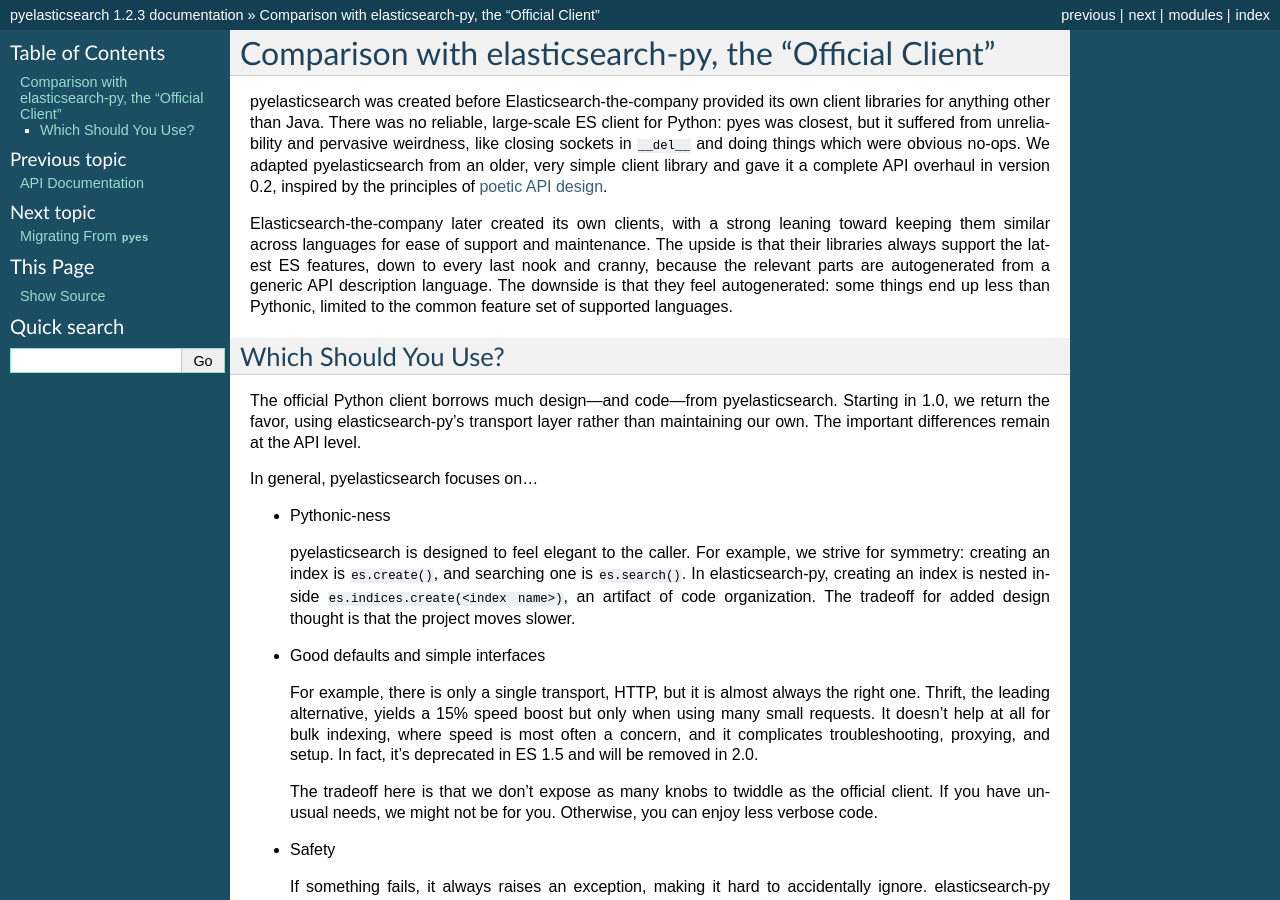
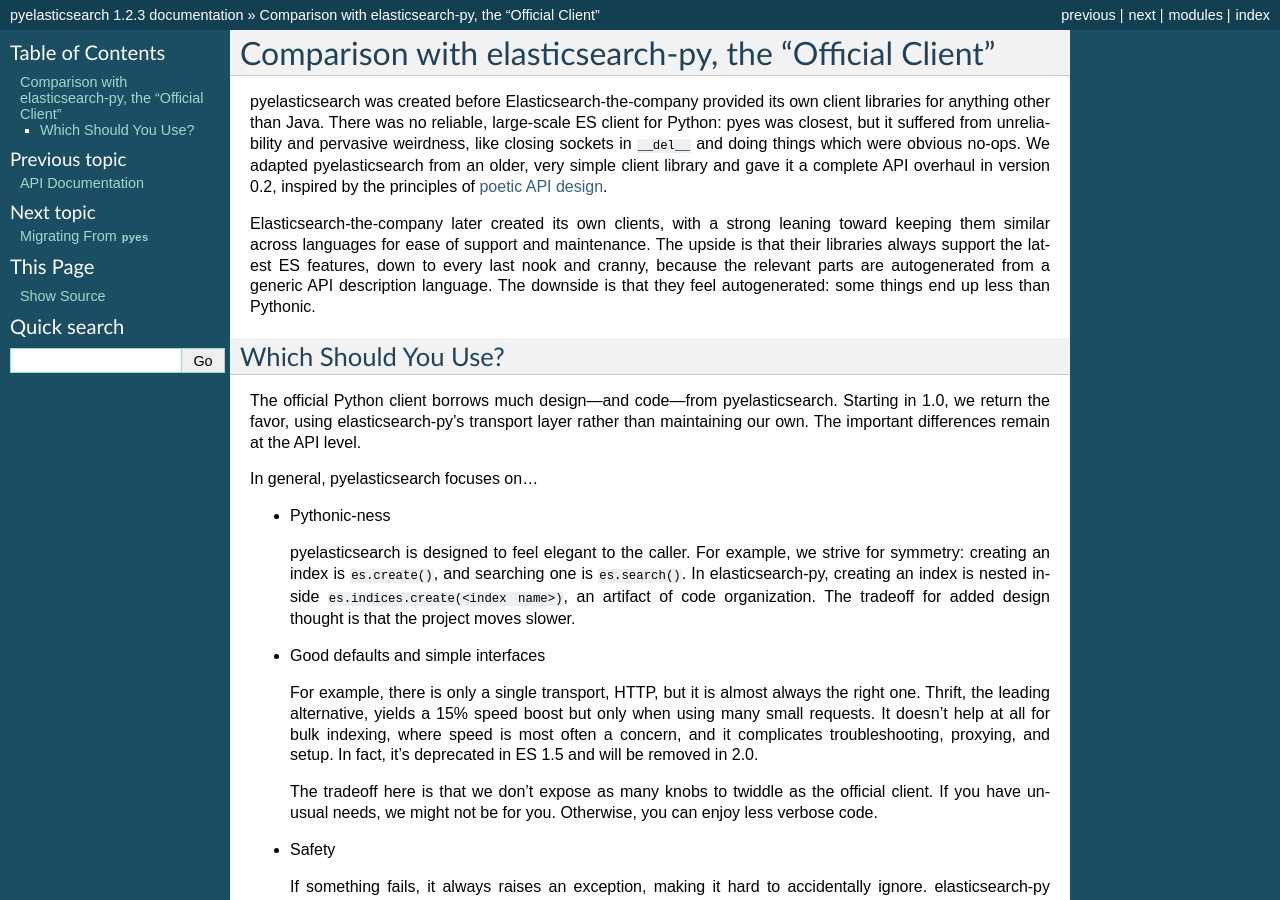
Before and after one commit to pyelasticsearch/pyelasticsearch, a Sphinx documentation site: the page built from docs/source/elasticsearch-py.rst, in a window 1280 px wide and 900 px high. Built offline with Sphinx 7.4.7, drawn with Linux system fonts in a browser that asks for light colours.

Commit message:
Honza says they aren't purposely limiting themselves to the lowest common denominator. Close #170.

```diff
--- a/docs/source/elasticsearch-py.rst
+++ b/docs/source/elasticsearch-py.rst
@@ -16,8 +16,7 @@
 maintenance. The upside is that their libraries always support the latest ES
 features, down to every last nook and cranny, because the relevant parts are
 autogenerated from a generic API description language. The downside is that
-they feel autogenerated: some things end up less than Pythonic, limited to the
-common feature set of supported languages.
+they feel autogenerated: some things end up less than Pythonic.
 
 
 Which Should You Use?
```
